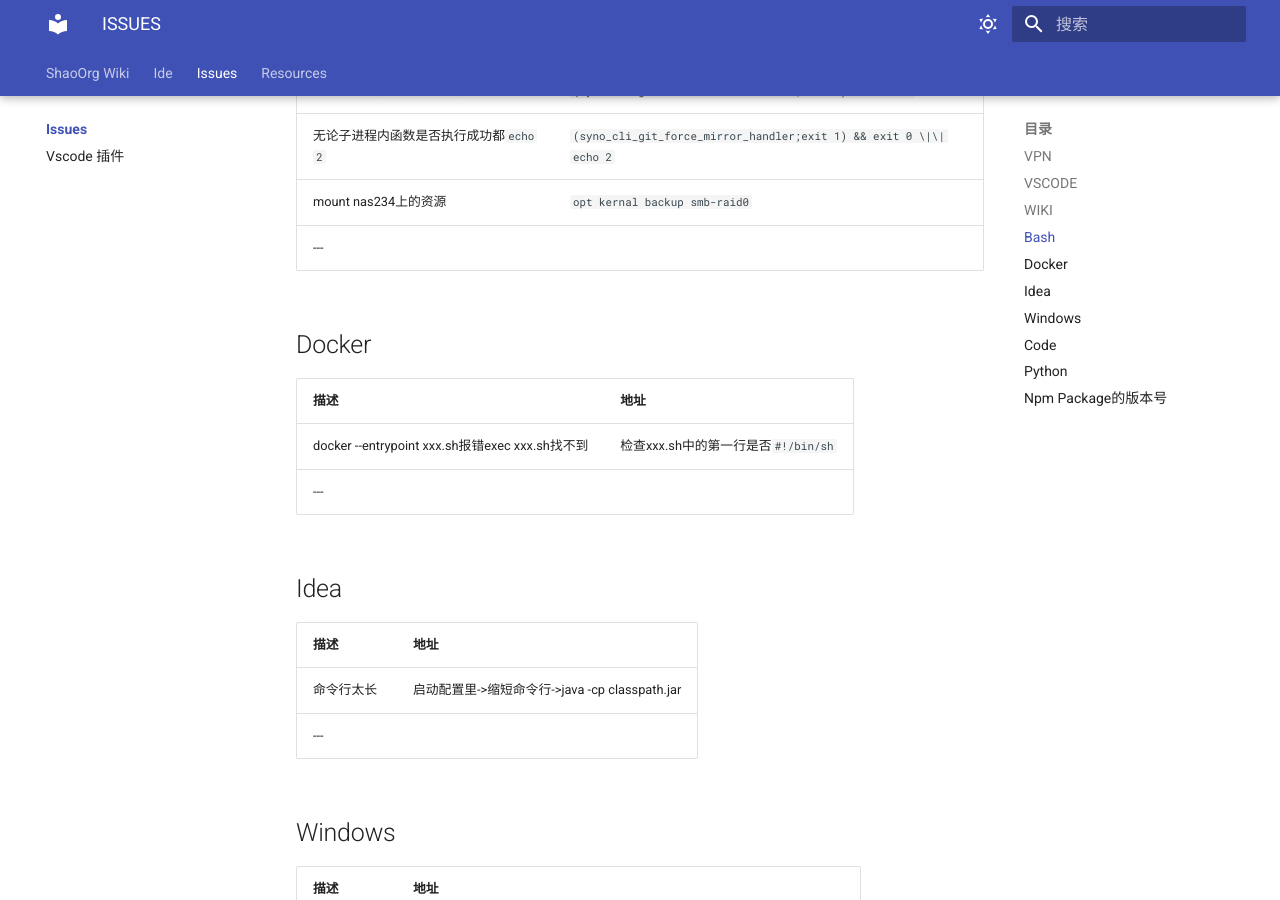
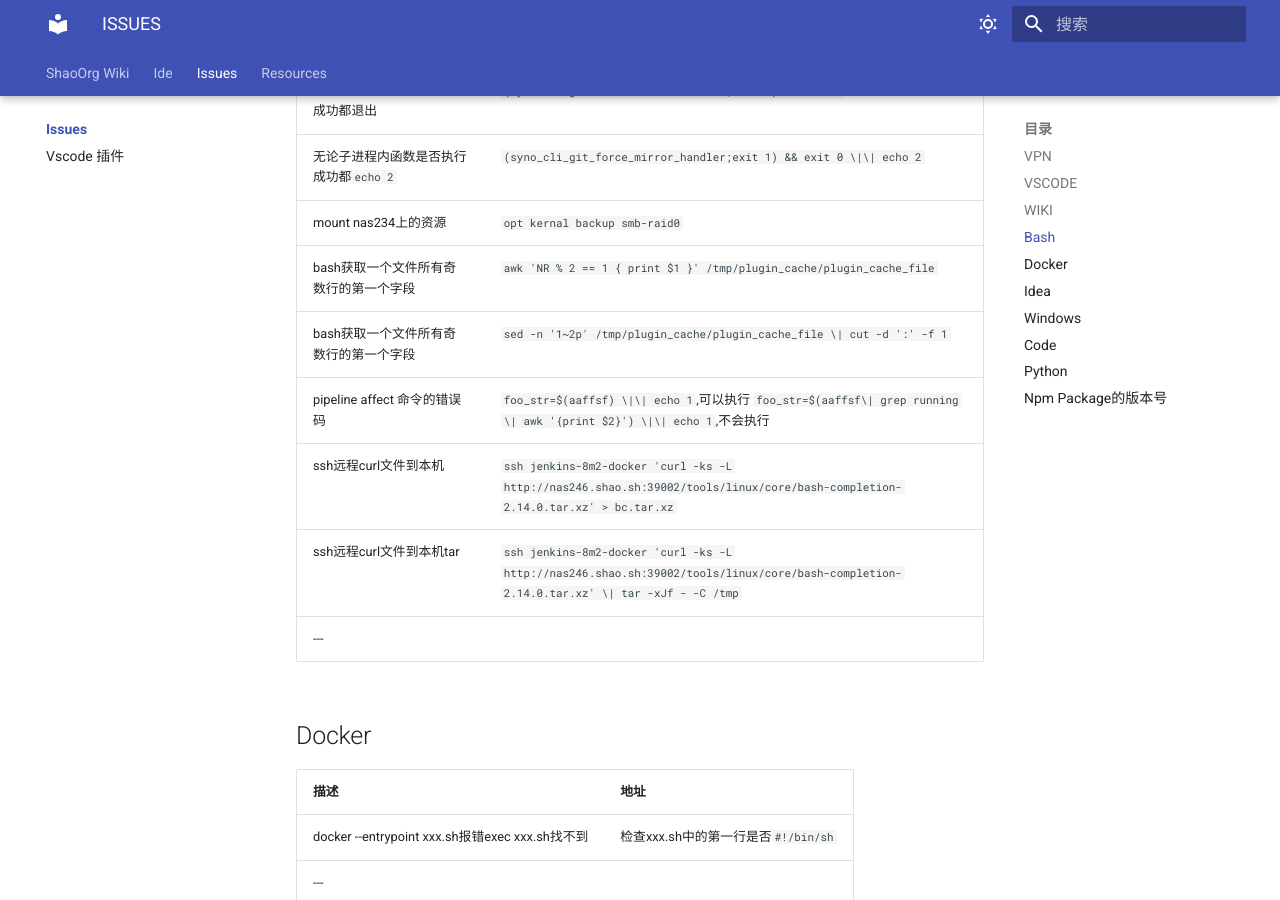
Before and after one commit to ShaoOrg/bulletin, an MkDocs documentation site: the page built from docs/issues/index.md, in a window 1280 px wide and 900 px high, scrolled down 1253 px. Built offline with MkDocs 1.6.1 and Material for MkDocs 9.7.7, drawn with Linux system fonts in a browser that asks for light colours.

Commit message:
NOCR: remote curl by ssh

```diff
--- a/docs/issues/index.md
+++ b/docs/issues/index.md
@@ -29,6 +29,11 @@
 |无论子进程内函数是否执行成功都退出|`(syno_cli_git_force_mirror_handler;exit 0) && exit 0`|
 |无论子进程内函数是否执行成功都`echo 2`|`(syno_cli_git_force_mirror_handler;exit 1) && exit 0 \|\| echo 2`|
 |mount nas234上的资源|`opt kernal backup smb-raid0`|
+|bash获取一个文件所有奇数行的第一个字段|`awk 'NR % 2 == 1 { print $1 }' /tmp/plugin_cache/plugin_cache_file`|
+|bash获取一个文件所有奇数行的第一个字段|`sed -n '1~2p' /tmp/plugin_cache/plugin_cache_file \| cut -d ':' -f 1`|
+|pipeline affect 命令的错误码|`foo_str=$(aaffsf) \|\| echo 1`,可以执行 `foo_str=$(aaffsf\| grep running \| awk '{print $2}') \|\| echo 1`,不会执行|
+|ssh远程curl文件到本机|`ssh jenkins-8m2-docker 'curl -ks -L http://nas246.shao.sh:39002/tools/linux/core/bash-completion-2.14.0.tar.xz' > bc.tar.xz`|
+|ssh远程curl文件到本机tar|`ssh jenkins-8m2-docker 'curl -ks -L http://nas246.shao.sh:39002/tools/linux/core/bash-completion-2.14.0.tar.xz' \| tar -xJf - -C /tmp`|
 ---
 
 ## Docker
```
Also changed, not shown: docs/ide/vscode.md (+3 -0 lines).
